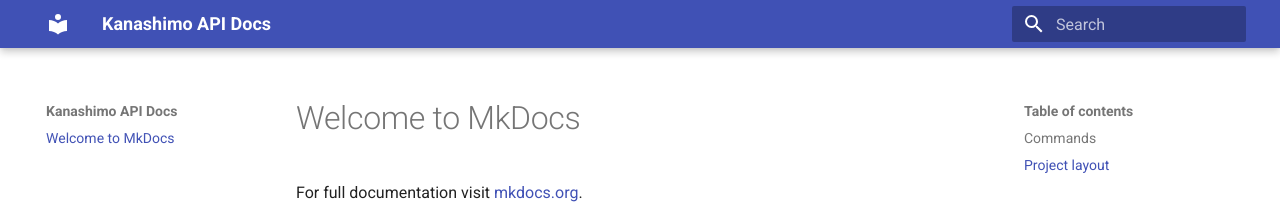
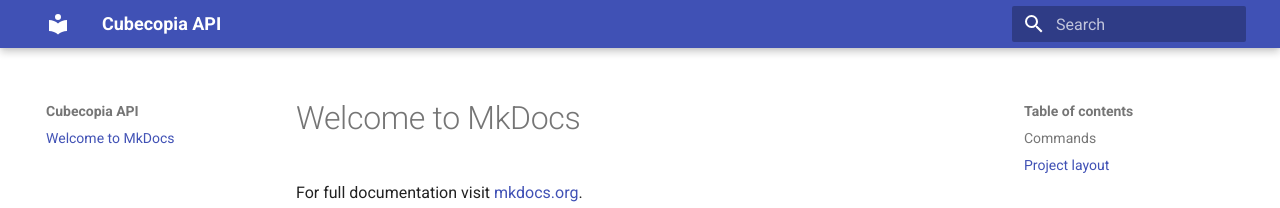
Before and after one commit to Kanashimo/docs, an MkDocs documentation site: the page built from docs/index.md, in a window 1280 px wide. Shown: the top 208 px of the page. Built offline with MkDocs 1.6.1 and Material for MkDocs 9.7.7, drawn with Linux system fonts in a browser that asks for light colours.

Commit message:
site_name edit

```diff
--- a/mkdocs.yml
+++ b/mkdocs.yml
@@ -1,4 +1,4 @@
-site_name: Kanashimo API Docs
+site_name: Cubecopia API
 site_url: https://docs.kanashimo.ovh
 theme:
   name: material
```
